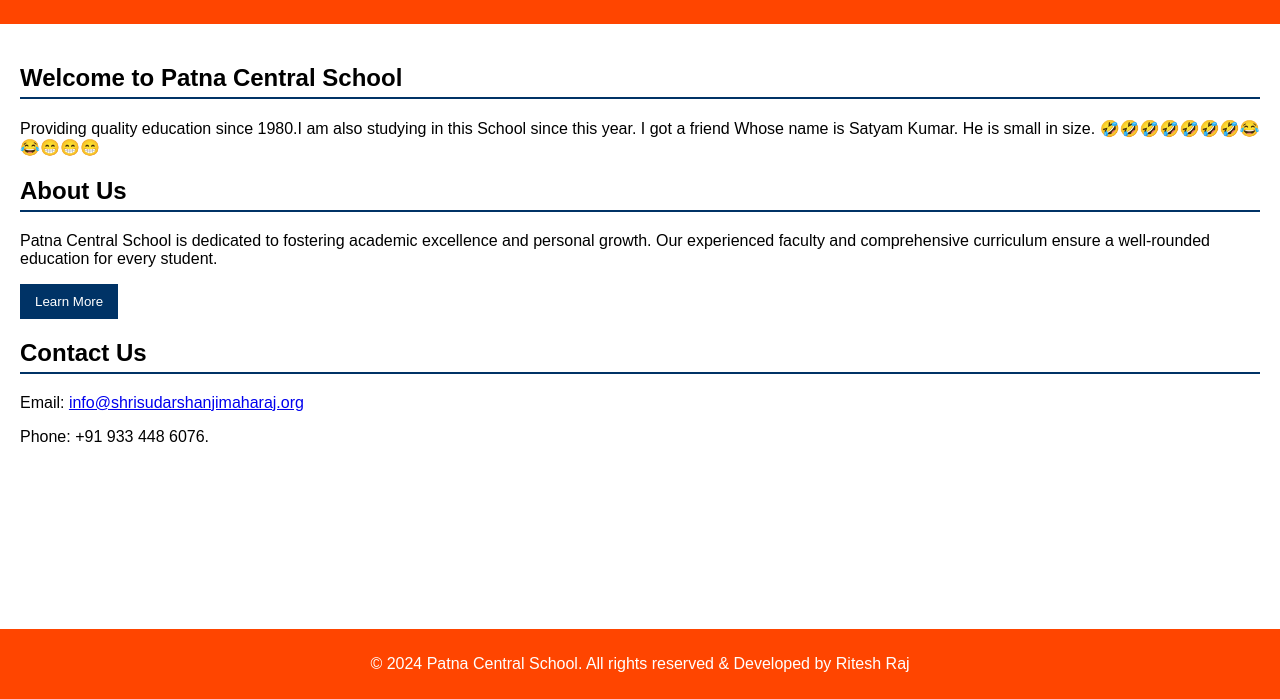
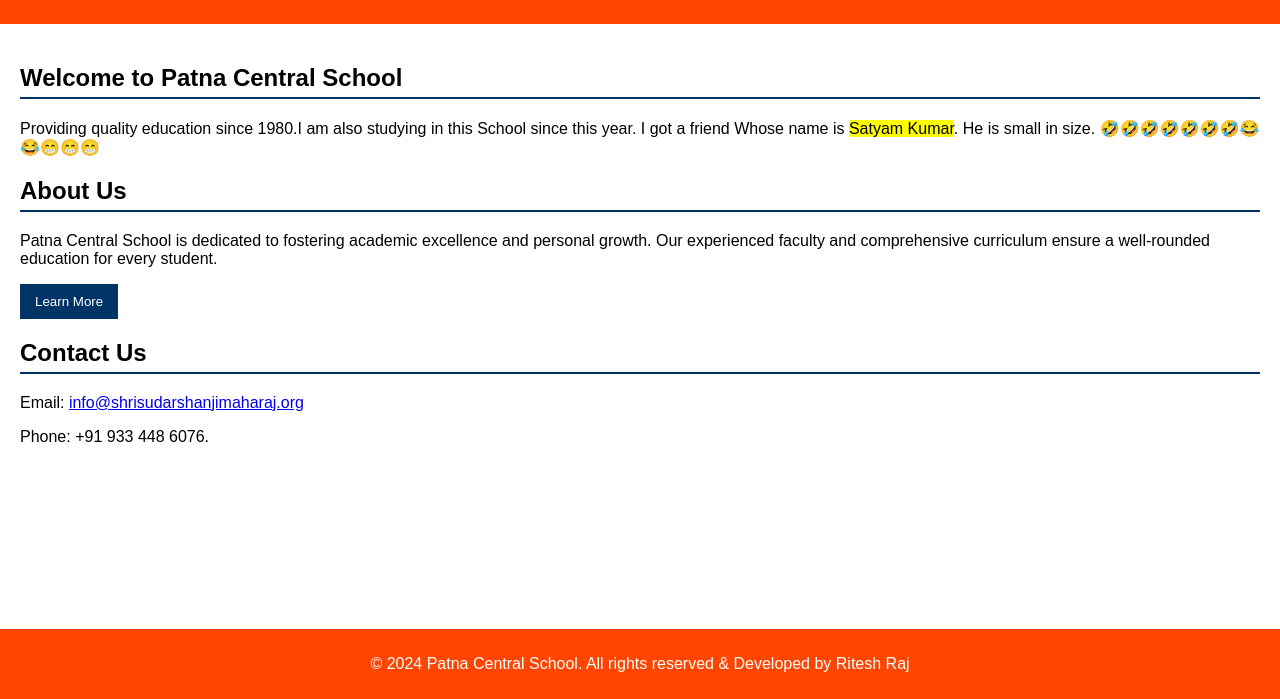
Before and after one commit to riteshraj21136/PCS, a plain HTML site: page index.html in a window 1280 px wide. Shown: the part 101-800 px from the top of the page. Drawn offline with Linux system fonts and the light colour scheme.

Commit message:
Update index.html

```diff
--- a/index.html
+++ b/index.html
@@ -22,7 +22,7 @@
     <main id="home">
         <section id="welcome">
             <h2>Welcome to Patna Central School</h2>
-            <p>Providing quality education since 1980.I am also studying in this School since this year. I got a friend Whose name is Satyam Kumar. He is small in size. 🤣🤣🤣🤣🤣🤣🤣😂😂😁😁😁</p>
+            <p>Providing quality education since 1980.I am also studying in this School since this year. I got a friend Whose name is <mark> Satyam Kumar</mark>. He is small in size. 🤣🤣🤣🤣🤣🤣🤣😂😂😁😁😁</p>
         </section>
 
         <section id="about">
```
